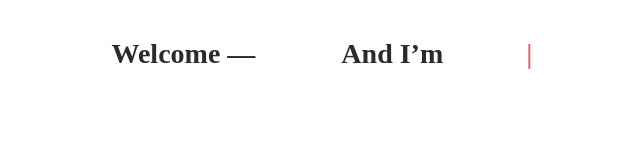
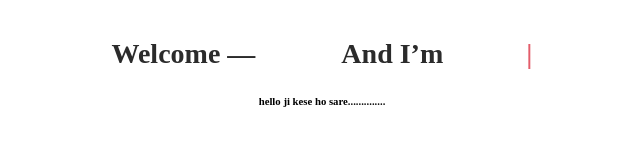
Before and after one commit to amitkumar-vishva/Animation-line, a plain HTML site: page index.html in a window 1280 px wide. Shown: the whole page, without its empty margins (318-958 px from the left). Drawn offline with Linux system fonts and the light colour scheme.

Commit message:
Add new paragraph

```diff
--- a/index.html
+++ b/index.html
@@ -41,6 +41,7 @@
   <!-- Typing Hero -->
 <div class="hero-typing">
   <h1 class="hero-title">Welcome — <span id="type-text" aria-live="polite"></span><span class="cursor">|</span></h1>
+  <h6>hello ji kese ho sare..............</h6>
 </div>
 
 <script>
```
